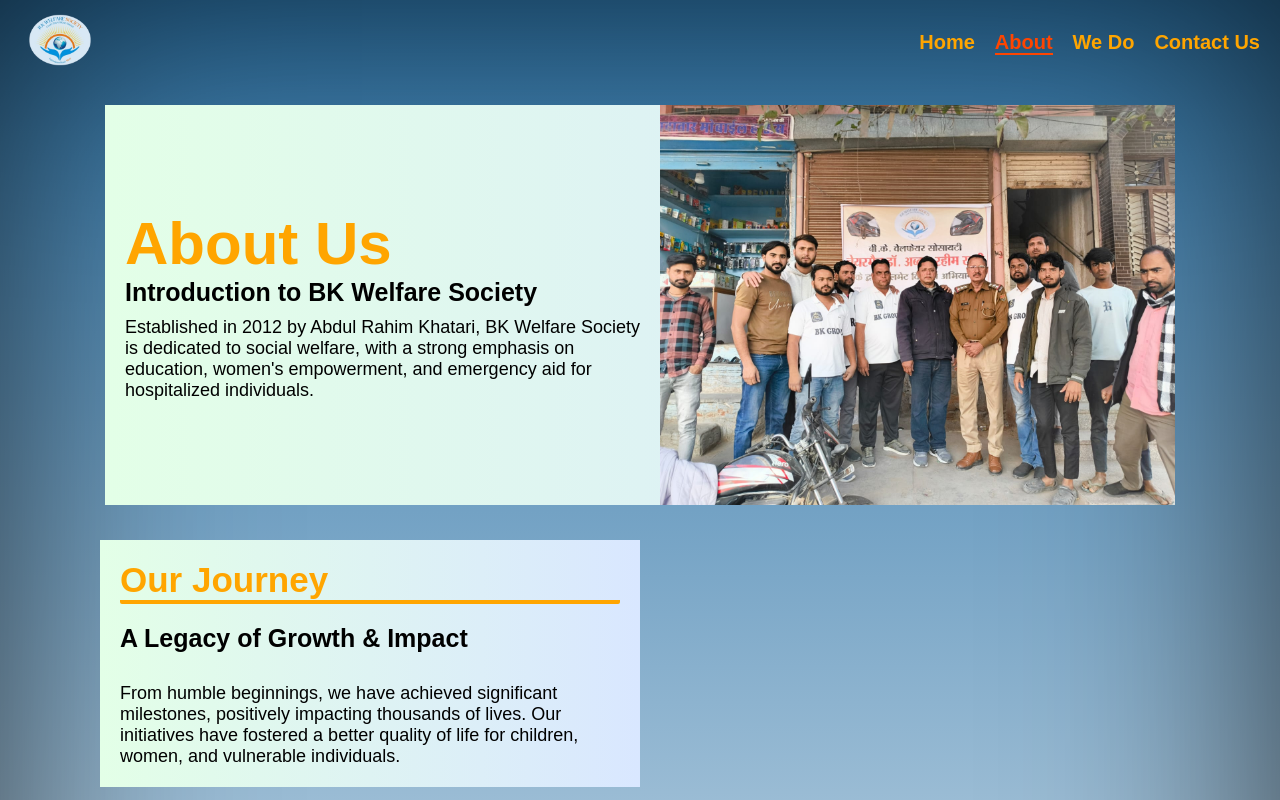
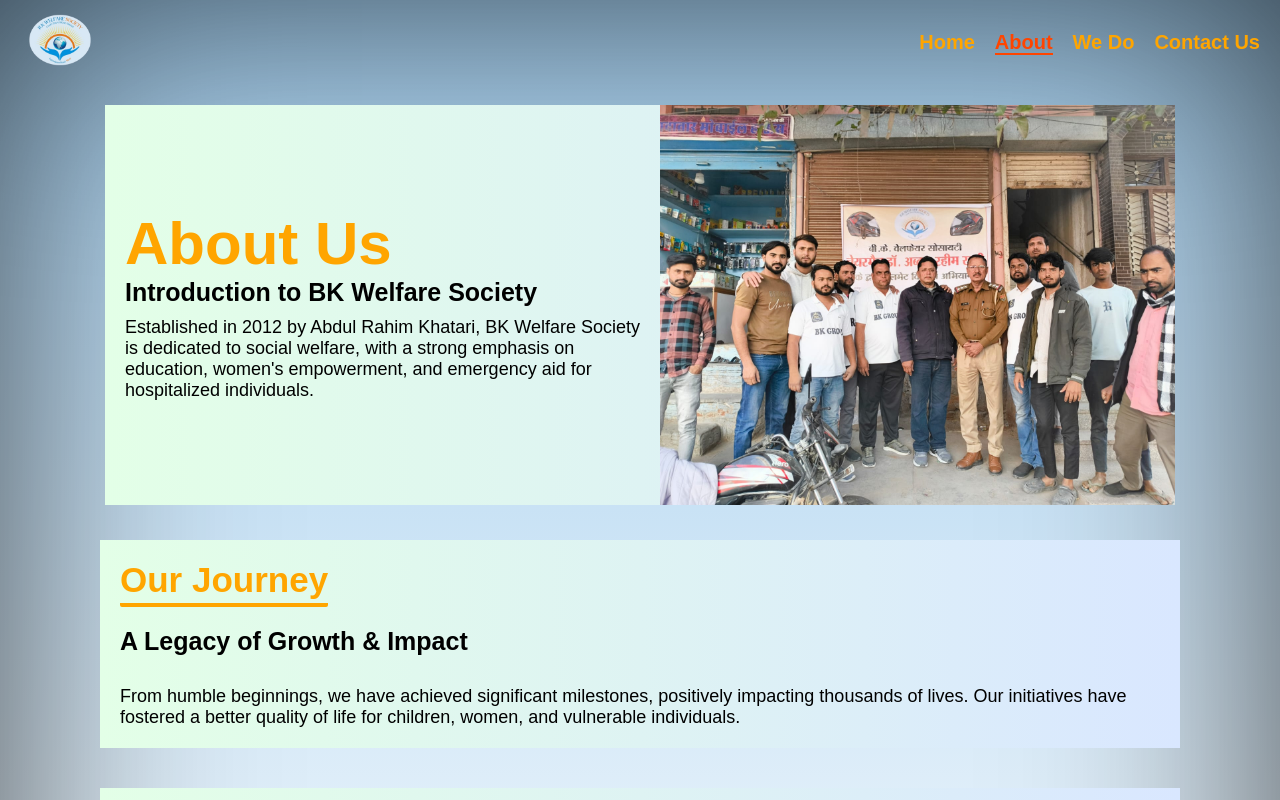
Before and after one commit to riteshgharti333/Assignment_website, a React (Vite) app: page /about in a window 1280 px wide. Shown: the top 800 px of the page. Built offline with nearby package versions, Linux system fonts and the light colour scheme; a web font is replaced by a local one.

Commit message:
fixt the about card

```diff
--- a/src/pages/About/About.scss
+++ b/src/pages/About/About.scss
@@ -14,12 +14,11 @@
     flex-direction: column;
     align-items: center;
 
-    @include xl{
+    @include xl {
       padding: 70px 5px;
     }
 
-
-    @include lg{
+    @include lg {
       padding: 70px 5px;
     }
 
@@ -66,7 +65,6 @@
       .about-img {
         flex: 1;
 
-
         @include sm {
           flex: 0;
           height: 200px;
@@ -85,10 +83,9 @@
         font-size: 60px;
         color: orange;
 
-        @include md{
+        @include md {
           font-size: 40px;
         }
-
 
         @include sm {
           font-size: 35px;
@@ -99,8 +96,7 @@
         margin-bottom: 10px;
         font-size: 25px;
 
-
-        @include md{
+        @include md {
           font-size: 22px;
         }
         @include sm {
@@ -120,26 +116,18 @@
     .about-card {
       background: linear-gradient(90deg, #e3ffe7 0%, #d9e7ff 100%);
       margin: 20px 0;
-      width: 50%;
+      width: 100%;
       padding: 20px;
       display: flex;
       flex-direction: column;
       gap: 20px;
       transition: transform 0.3s ease-in-out;
 
-      &:nth-child(odd) {
-        align-self: flex-end;
-      }
-
-      &:nth-child(even) {
-        align-self: flex-start;
-      }
-
-      @include xl{
+      @include xl {
         width: 70%;
       }
 
-      @include lg{
+      @include lg {
         width: 70%;
       }
 
@@ -147,10 +135,6 @@
         width: 100%;
         margin: 5px 10px;
         justify-content: center;
-
-        &:nth-child(odd), &:nth-child(even) {
-          align-self: initial; /* Use default alignment (centered) */
-        }
       }
 
       @include sm {
@@ -169,6 +153,16 @@
         @include sm {
           transform: scale(1);
         }
+      }
+
+      h1 {
+        color: orange;
+        font-size: 35px;
+        border-bottom: 4px solid orange;
+        display: inline-block;  // Ensures the border follows text width
+        width: fit-content;  // Restricts the width to only the text content
+        border-radius: 2px;
+        padding-bottom: 3px;
       }
 
       h3 {
@@ -194,16 +188,6 @@
           }
         }
       }
-
-      h1 {
-        color: orange;
-        font-size: 35px;
-        border-bottom: 4px solid orange;
-        // display: inline;
-        border-radius: 2px;
-      }
-
-
     }
 
     .journey {
--- a/src/styles/global.scss
+++ b/src/styles/global.scss
@@ -14,8 +14,15 @@
 }
 
 .app {
+
   background: rgb(216,215,232);
-background: linear-gradient(180deg, rgba(216,215,232,1) 0%, rgba(46,116,167,1) 0%, rgba(255,255,255,1) 63%, rgba(255,255,255,1) 100%);
+background: linear-gradient(180deg, rgba(216,215,232,1) 0%, rgba(163,206,238,1) 0%, rgba(255,255,255,1) 53%, rgba(255,255,255,1) 63%);
+
+//   background: rgb(216,215,232);
+// background: linear-gradient(180deg, rgba(216,215,232,1) 0%, rgba(163,206,238,1) 0%, rgba(255,255,255,1) 63%, rgba(255,255,255,1) 100%);
+
+//   background: rgb(216,215,232);
+// background: linear-gradient(180deg, rgba(216,215,232,1) 0%, rgba(46,116,167,1) 0%, rgba(255,255,255,1) 63%, rgba(255,255,255,1) 100%);
   position: relative;
 
   .navbar {
```
